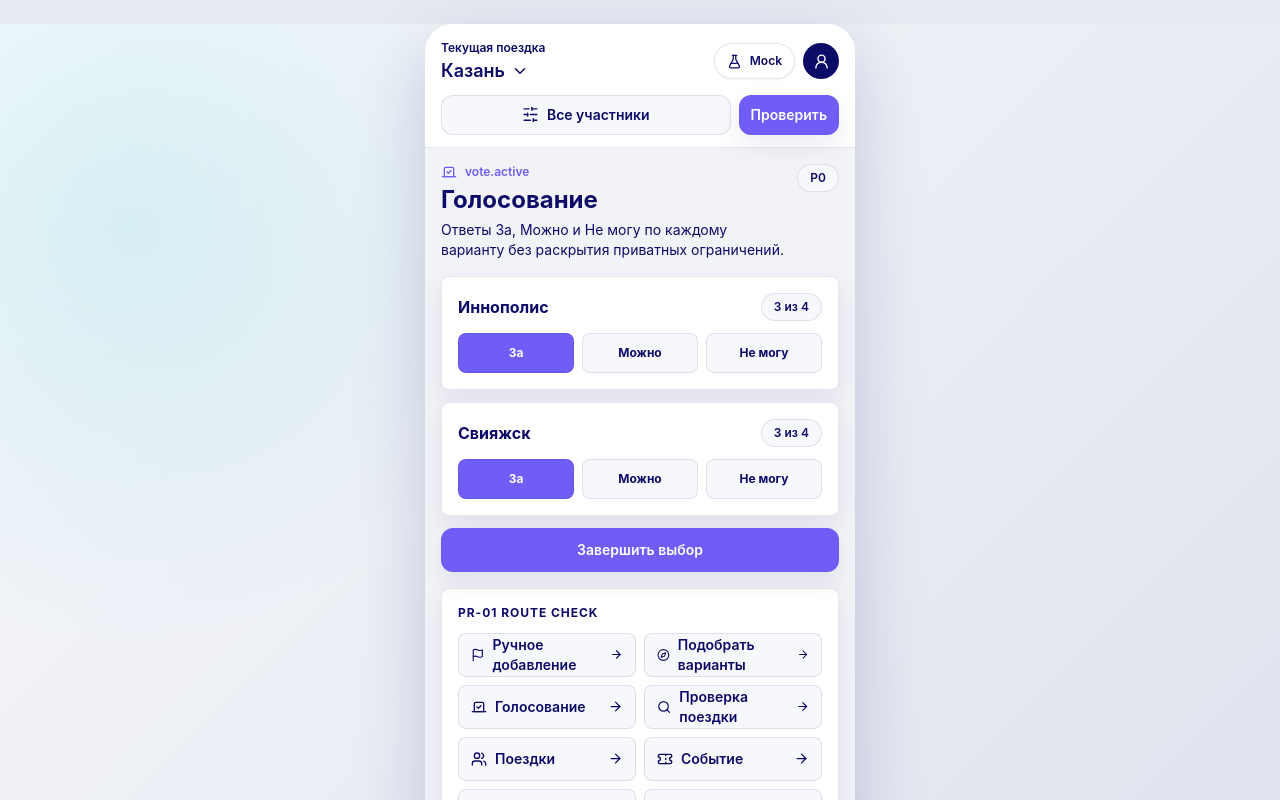
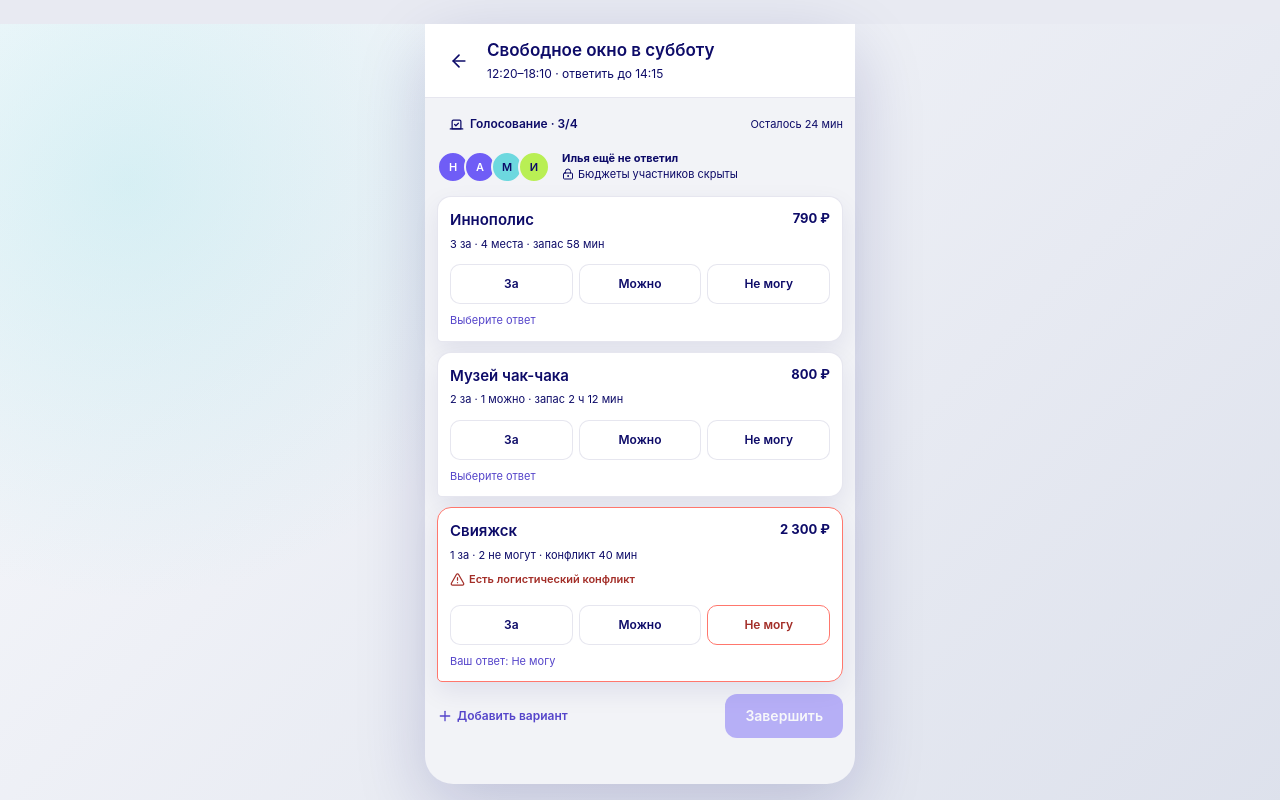
Before and after one commit to vougeress/tyty_hakaton, a Next.js app: page /polls/demo-poll in a window 1280 px wide. Shown: the top 800 px of the page. Built offline with nearby package versions, Linux system fonts and the light colour scheme.

Commit message:
feat: implement voting interface

```diff
--- a/app/polls/[pollId]/page.tsx
+++ b/app/polls/[pollId]/page.tsx
@@ -1,5 +1,21 @@
-import { ScreenView } from "@/components/screen-view";
+import { notFound } from "next/navigation";
+import { VoteScreen } from "@/components/vote-screen";
+import { mockVotingRepository } from "@/lib/voting/repository";
 
-export default function PollPage() {
-  return <ScreenView screenId="vote" />;
+export default async function PollPage({
+  params,
+  searchParams
+}: {
+  params: Promise<{ pollId: string }>;
+  searchParams: Promise<{ candidates?: string }>;
+}) {
+  const { pollId } = await params;
+  const preset = mockVotingRepository.getPreset(pollId);
+  if (!preset) notFound();
+  const selectedIds = (await searchParams).candidates?.split(",").filter(Boolean);
+  const visiblePreset = selectedIds?.length
+    ? { ...preset, candidates: preset.candidates.filter((candidate) => selectedIds.includes(candidate.id)) }
+    : preset;
+
+  return <VoteScreen preset={visiblePreset} />;
 }
--- /dev/null
+++ b/components/vote-screen.tsx
@@ -0,0 +1,105 @@
+"use client";
+
+import Link from "next/link";
+import { useState } from "react";
+import { AlertTriangle, ArrowLeft, LockKeyhole, Plus, Vote } from "lucide-react";
+import type { PollCandidate, VotePreset, VoteValue } from "@/lib/voting/repository";
+import { cn } from "@/lib/utils";
+
+const choices: Array<{ value: VoteValue; label: string }> = [
+  { value: "yes", label: "За" },
+  { value: "maybe", label: "Можно" },
+  { value: "veto", label: "Не могу" }
+];
+
+function formatPrice(value: number) {
+  return new Intl.NumberFormat("ru-RU").format(value) + " ₽";
+}
+
+function VoteCard({ candidate, value, onChange }: { candidate: PollCandidate; value?: VoteValue; onChange: (value: VoteValue) => void }) {
+  const ownLabel = choices.find((choice) => choice.value === value)?.label;
+  return (
+    <article className={cn("rounded-[14px_14px_14px_5px] border bg-white p-3 shadow-card", candidate.conflicted ? "border-coral" : "border-border")} data-candidate-id={candidate.id}>
+      <div className="flex items-start justify-between gap-3">
+        <div>
+          <h2 className="text-[15px] font-semibold">{candidate.title}</h2>
+          <p className="mt-1 text-[11px] text-ink/58">{candidate.summary}</p>
+        </div>
+        <strong className="shrink-0 text-[13px]">{formatPrice(candidate.pricePerPerson)}</strong>
+      </div>
+      {candidate.conflicted && (
+        <p className="mt-2 inline-flex items-center gap-1 text-[11px] font-semibold text-[#a32e28]"><AlertTriangle aria-hidden="true" size={15} />Есть логистический конфликт</p>
+      )}
+      <div className="mt-3 grid grid-cols-3 gap-1.5" role="group" aria-label={`Ваш ответ: ${candidate.title}`}>
+        {choices.map((choice) => (
+          <button
+            key={choice.value}
+            type="button"
+            aria-pressed={value === choice.value}
+            onClick={() => onChange(choice.value)}
+            className={cn(
+              "min-h-10 rounded-[10px] border text-[12px] font-semibold transition",
+              value === choice.value ? "border-primary bg-primary/10 text-primary-strong" : "border-border bg-white text-ink/65",
+              choice.value === "veto" && value === choice.value && "border-coral bg-coral/10 text-[#a32e28]"
+            )}
+          >
+            {choice.label}
+          </button>
+        ))}
+      </div>
+      <p className="mt-2 min-h-4 text-[11px] text-primary-strong" aria-live="polite">{ownLabel ? `Ваш ответ: ${ownLabel}` : "Выберите ответ"}</p>
+    </article>
+  );
+}
+
+export function VoteScreen({ preset }: { preset: VotePreset }) {
+  const [responses, setResponses] = useState<Partial<Record<string, VoteValue>>>(preset.initialResponses);
+  const requiredCandidateIds = preset.candidates.filter((candidate) => !candidate.conflicted).map(({ id }) => id);
+  const canFinish = requiredCandidateIds.length > 0 && requiredCandidateIds.every((id) => responses[id] !== undefined);
+
+  return (
+    <main className="mx-auto flex min-h-dvh w-full max-w-[430px] flex-col bg-page text-ink shadow-shell sm:my-6 sm:min-h-[760px] sm:rounded-[28px]" data-preset-id={preset.id}>
+      <header className="flex min-h-[74px] items-center gap-2.5 border-b border-border bg-white px-4 py-3">
+        <Link href="/calendar" aria-label="Назад к календарю" className="grid h-9 w-9 shrink-0 place-items-center rounded-full hover:bg-page"><ArrowLeft aria-hidden="true" size={20} /></Link>
+        <div><h1 className="text-[17px] font-semibold">{preset.gapLabel}</h1><p className="mt-0.5 text-[12px] text-ink/58">{preset.deadlineLabel}</p></div>
+      </header>
+
+      <div className="flex-1 px-3 py-3">
+        <div className="flex items-center justify-between gap-3">
+          <span className="inline-flex min-h-7 items-center gap-1.5 rounded-full bg-accent/35 px-3 text-[12px] font-semibold"><Vote aria-hidden="true" size={15} />Голосование · {preset.responseProgress}</span>
+          <span className="text-[11px] text-ink/58">{preset.remainingLabel}</span>
+        </div>
+
+        <div className="mt-3 flex items-center">
+          <div className="flex -space-x-[5px]">
+            {preset.participants.map((participant) => (
+              <span key={participant.id} title={participant.name} className={cn("grid h-8 w-8 place-items-center rounded-full border-2 border-page text-[11px] font-semibold", participant.tone === "purple" && "bg-primary text-white", participant.tone === "cyan" && "bg-cyan", participant.tone === "lime" && "bg-lime")}>{participant.initial}</span>
+            ))}
+          </div>
+          <div className="ml-3 text-[11px] leading-4"><strong className="block">{preset.waitingParticipantName} ещё не ответил</strong><span className="inline-flex items-center gap-1 text-ink/55"><LockKeyhole aria-hidden="true" size={12} />Бюджеты участников скрыты</span></div>
+        </div>
+
+        <div className="mt-3 grid gap-2.5">
+          {preset.candidates.map((candidate) => (
+            <VoteCard key={candidate.id} candidate={candidate} value={responses[candidate.id]} onChange={(value) => setResponses((current) => ({ ...current, [candidate.id]: value }))} />
+          ))}
+          {preset.candidates.length === 0 && (
+            <div className="rounded-[14px] border border-dashed border-border bg-white p-6 text-center">
+              <p className="text-sm font-semibold">Выбранные варианты ещё не синхронизированы</p>
+              <p className="mt-1 text-[12px] text-ink/60">Вернитесь к подбору или дождитесь проверки пользовательского варианта.</p>
+            </div>
+          )}
+        </div>
+
+        <div className="mt-3 flex items-center justify-between gap-3">
+          <Link href="/calendar/gaps/demo-gap/ideas" className="inline-flex min-h-10 items-center gap-1 text-[12px] font-semibold text-primary-strong"><Plus aria-hidden="true" size={16} />Добавить вариант</Link>
+          {canFinish ? (
+            <Link href="/winners/innopolis" className="inline-flex min-h-11 items-center rounded-[12px_12px_12px_5px] bg-primary px-5 text-sm font-semibold text-white">Завершить</Link>
+          ) : (
+            <button type="button" disabled className="min-h-11 rounded-[12px] bg-primary px-5 text-sm font-semibold text-white opacity-45">Завершить</button>
+          )}
+        </div>
+      </div>
+    </main>
+  );
+}
--- /dev/null
+++ b/lib/voting/repository.ts
@@ -0,0 +1,56 @@
+export type VoteValue = "yes" | "maybe" | "veto";
+
+export type PollCandidate = {
+  id: string;
+  title: string;
+  pricePerPerson: number;
+  summary: string;
+  conflicted?: boolean;
+  tally: { yes: number; maybe: number; veto: number };
+};
+
+export type VotePreset = {
+  id: "vote.active";
+  pollId: string;
+  status: "active";
+  gapLabel: string;
+  deadlineLabel: string;
+  remainingLabel: string;
+  responseProgress: string;
+  participants: Array<{ id: string; name: string; initial: string; tone: "purple" | "cyan" | "lime" }>;
+  waitingParticipantName: string;
+  candidates: PollCandidate[];
+  initialResponses: Partial<Record<string, VoteValue>>;
+};
+
+export interface VotingRepository {
+  getPreset(pollId: string): VotePreset | null;
+}
+
+export const mockVotingRepository: VotingRepository = {
+  getPreset(pollId) {
+    if (pollId !== "demo-poll") return null;
+    return {
+      id: "vote.active",
+      pollId,
+      status: "active",
+      gapLabel: "Свободное окно в субботу",
+      deadlineLabel: "12:20–18:10 · ответить до 14:15",
+      remainingLabel: "Осталось 24 мин",
+      responseProgress: "3/4",
+      participants: [
+        { id: "nikita", name: "Никита", initial: "Н", tone: "purple" },
+        { id: "anna", name: "Анна", initial: "А", tone: "purple" },
+        { id: "maria", name: "Мария", initial: "М", tone: "cyan" },
+        { id: "ilya", name: "Илья", initial: "И", tone: "lime" }
+      ],
+      waitingParticipantName: "Илья",
+      candidates: [
+        { id: "innopolis_bus", title: "Иннополис", pricePerPerson: 790, summary: "3 за · 4 места · запас 58 мин", tally: { yes: 3, maybe: 0, veto: 0 } },
+        { id: "chak_chak_museum", title: "Музей чак-чака", pricePerPerson: 800, summary: "2 за · 1 можно · запас 2 ч 12 мин", tally: { yes: 2, maybe: 1, veto: 0 } },
+        { id: "sviyazhsk", title: "Свияжск", pricePerPerson: 2300, summary: "1 за · 2 не могут · конфликт 40 мин", conflicted: true, tally: { yes: 1, maybe: 0, veto: 2 } }
+      ],
+      initialResponses: { sviyazhsk: "veto" }
+    };
+  }
+};
```
